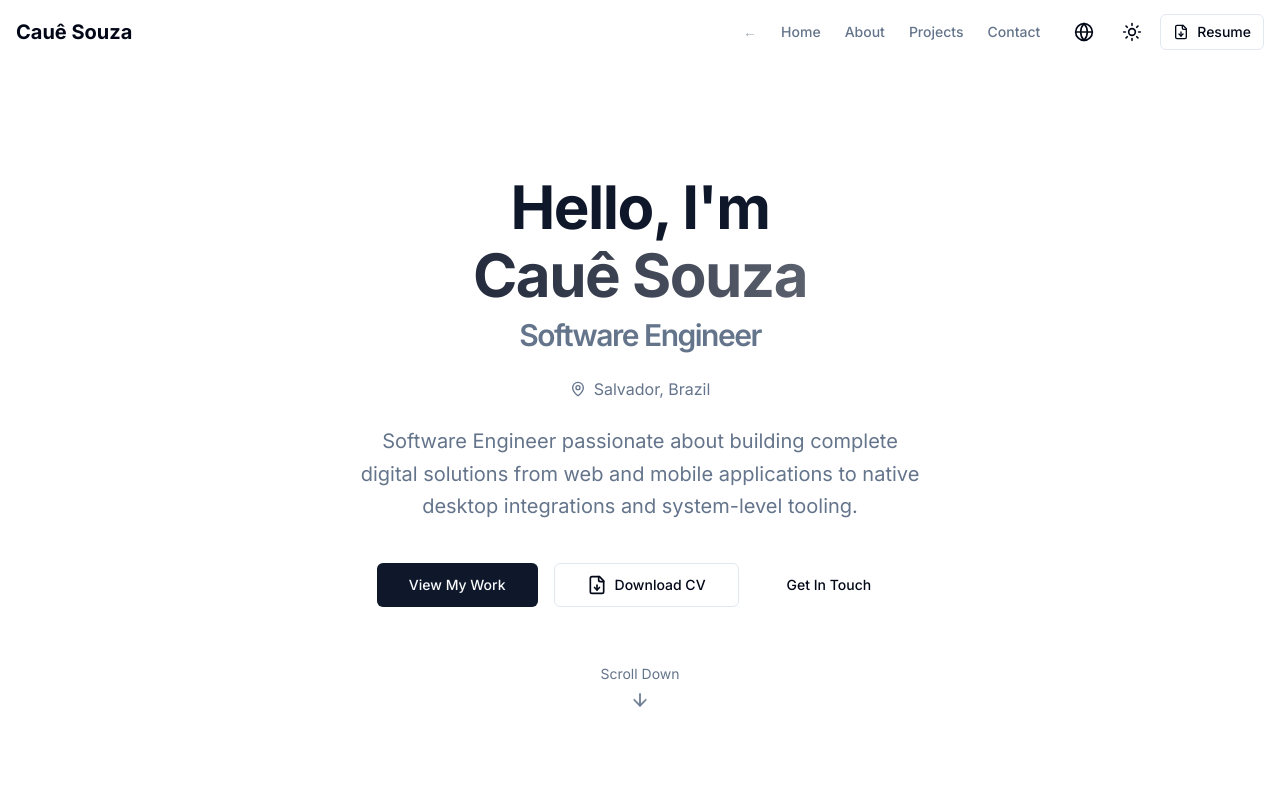
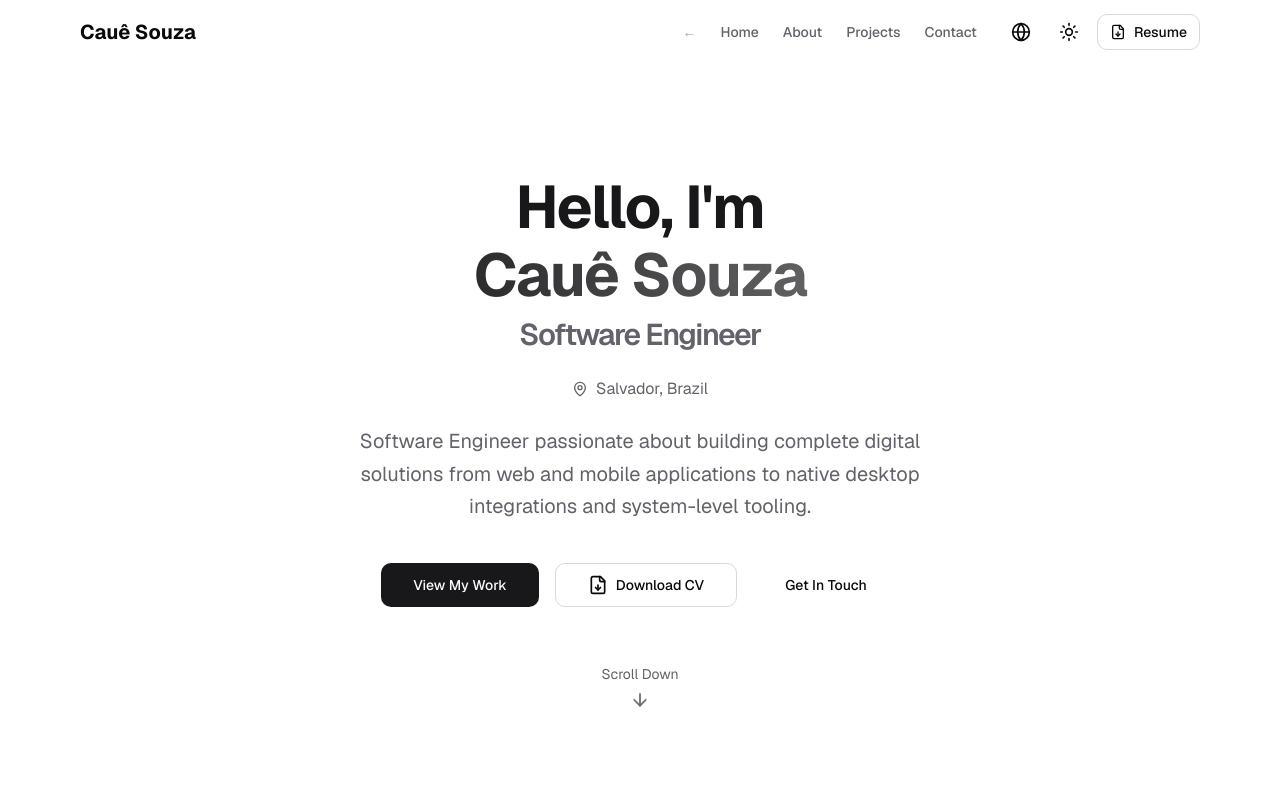
Before and after one commit to EuCaue/portfolio, a Next.js app: page /en in a window 1280 px wide. Shown: the top 800 px of the page. Built offline with nearby package versions, Linux system fonts and the light colour scheme.

Commit message:
feat: switch to zinc tokens, Geist and lazy motion

```diff
--- a/src/app/[locale]/layout.tsx
+++ b/src/app/[locale]/layout.tsx
@@ -1,13 +1,15 @@
 import type { Metadata, Viewport } from "next";
-import { Inter } from "next/font/google";
+import { Geist, Geist_Mono } from "next/font/google";
 import { notFound } from "next/navigation";
 import type { ReactNode } from "react";
+import { MotionProvider } from "@/components/common/motion-provider";
 import Navbar from "@/components/common/navbar";
 import { ThemeProvider } from "@/components/common/theme-provider";
 import { LanguageProvider } from "@/contexts/language-context";
 import "../globals.css";
 
-const inter = Inter({ subsets: ["latin"], variable: "--font-inter" });
+const sans = Geist({ subsets: ["latin"], variable: "--font-sans", display: "swap" });
+const mono = Geist_Mono({ subsets: ["latin"], variable: "--font-mono", display: "swap" });
 
 const LOCALES = ["en", "pt-br"];
 
@@ -97,7 +99,7 @@ export async function generateMetadata({
 export const viewport: Viewport = {
   themeColor: [
     { media: "(prefers-color-scheme: light)", color: "#ffffff" },
-    { media: "(prefers-color-scheme: dark)", color: "#020817" },
+    { media: "(prefers-color-scheme: dark)", color: "#09090b" },
   ],
 };
 
@@ -193,7 +195,7 @@ export default async function LocaleLayout({
         ></script>
       </head>
 
-      <body className={inter.className}>
+      <body className={`${sans.variable} ${mono.variable} font-sans`}>
         <ThemeProvider
           attribute="class"
           defaultTheme="system"
@@ -201,8 +203,16 @@ export default async function LocaleLayout({
           disableTransitionOnChange
         >
           <LanguageProvider initialLocale={locale}>
-            <Navbar />
-            {children}
+            <MotionProvider>
+              <a
+                href="#main"
+                className="sr-only focus:not-sr-only focus:fixed focus:left-4 focus:top-4 focus:z-[100] focus:rounded-md focus:bg-primary focus:px-4 focus:py-2 focus:text-sm focus:font-medium focus:text-primary-foreground"
+              >
+                {locale === "pt-br" ? "Pular para o conteúdo" : "Skip to content"}
+              </a>
+              <Navbar />
+              {children}
+            </MotionProvider>
           </LanguageProvider>
         </ThemeProvider>
       </body>
--- a/src/app/globals.css
+++ b/src/app/globals.css
@@ -5,64 +5,49 @@
 @layer base {
   :root {
     --background: 0 0% 100%;
-    --foreground: 222.2 84% 4.9%;
-
+    --foreground: 240 10% 3.9%;
     --card: 0 0% 100%;
-    --card-foreground: 222.2 84% 4.9%;
-
+    --card-foreground: 240 10% 3.9%;
     --popover: 0 0% 100%;
-    --popover-foreground: 222.2 84% 4.9%;
-
-    --primary: 222.2 47.4% 11.2%;
-    --primary-foreground: 210 40% 98%;
-
-    --secondary: 210 40% 96.1%;
-    --secondary-foreground: 222.2 47.4% 11.2%;
-
-    --muted: 210 40% 96.1%;
-    --muted-foreground: 215.4 16.3% 46.9%;
-
-    --accent: 210 40% 96.1%;
-    --accent-foreground: 222.2 47.4% 11.2%;
-
-    --destructive: 0 84.2% 60.2%;
-    --destructive-foreground: 210 40% 98%;
-
-    --border: 214.3 31.8% 91.4%;
-    --input: 214.3 31.8% 91.4%;
-    --ring: 222.2 84% 4.9%;
-
-    --radius: 0.5rem;
+    --popover-foreground: 240 10% 3.9%;
+    --primary: 240 5.9% 10%;
+    --primary-foreground: 0 0% 98%;
+    --secondary: 240 4.8% 95.9%;
+    --secondary-foreground: 240 5.9% 10%;
+    --muted: 240 4.8% 95.9%;
+    --muted-foreground: 240 3.8% 40%;
+    --accent: 240 4.8% 95.9%;
+    --accent-foreground: 240 5.9% 10%;
+    --destructive: 0 72% 42%;
+    --destructive-foreground: 0 0% 98%;
+    --success: 161 94% 26%;
+    --border: 240 5.9% 90%;
+    --input: 240 5.9% 86%;
+    --ring: 240 5.9% 10%;
+    --radius: 0.75rem;
   }
 
   .dark {
-    --background: 222.2 84% 4.9%;
-    --foreground: 210 40% 98%;
-
-    --card: 222.2 84% 4.9%;
-    --card-foreground: 210 40% 98%;
-
-    --popover: 222.2 84% 4.9%;
-    --popover-foreground: 210 40% 98%;
-
-    --primary: 210 40% 98%;
-    --primary-foreground: 222.2 47.4% 11.2%;
-
-    --secondary: 217.2 32.6% 17.5%;
-    --secondary-foreground: 210 40% 98%;
-
-    --muted: 217.2 32.6% 17.5%;
-    --muted-foreground: 215 20.2% 65.1%;
-
-    --accent: 217.2 32.6% 17.5%;
-    --accent-foreground: 210 40% 98%;
-
-    --destructive: 0 62.8% 30.6%;
-    --destructive-foreground: 210 40% 98%;
-
-    --border: 217.2 32.6% 17.5%;
-    --input: 217.2 32.6% 17.5%;
-    --ring: 212.7 26.8% 83.9%;
+    --background: 240 10% 3.9%;
+    --foreground: 0 0% 98%;
+    --card: 240 7% 6%;
+    --card-foreground: 0 0% 98%;
+    --popover: 240 7% 6%;
+    --popover-foreground: 0 0% 98%;
+    --primary: 0 0% 98%;
+    --primary-foreground: 240 5.9% 10%;
+    --secondary: 240 3.7% 15.9%;
+    --secondary-foreground: 0 0% 98%;
+    --muted: 240 3.7% 15.9%;
+    --muted-foreground: 240 5% 64.9%;
+    --accent: 240 3.7% 15.9%;
+    --accent-foreground: 0 0% 98%;
+    --destructive: 0 84% 70%;
+    --destructive-foreground: 240 10% 3.9%;
+    --success: 158 64% 52%;
+    --border: 240 3.7% 15.9%;
+    --input: 240 3.7% 22%;
+    --ring: 0 0% 98%;
   }
 }
 
@@ -70,7 +55,24 @@
   * {
     @apply border-border;
   }
+  html {
+    scroll-padding-top: 5rem;
+  }
+  @media (prefers-reduced-motion: no-preference) {
+    html {
+      scroll-behavior: smooth;
+    }
+  }
   body {
-    @apply bg-background text-foreground;
+    @apply bg-background text-foreground antialiased;
+    font-feature-settings: "ss01", "cv11";
+  }
+  ::selection {
+    background: hsl(var(--foreground));
+    color: hsl(var(--background));
+  }
+  :focus-visible {
+    outline: 2px solid hsl(var(--ring));
+    outline-offset: 2px;
   }
 }
--- /dev/null
+++ b/src/components/common/motion-provider.tsx
@@ -0,0 +1,12 @@
+"use client";
+
+import { domMax, LazyMotion, MotionConfig } from "framer-motion";
+import type { ReactNode } from "react";
+
+export function MotionProvider({ children }: { children: ReactNode }) {
+  return (
+    <LazyMotion features={domMax}>
+      <MotionConfig reducedMotion="user">{children}</MotionConfig>
+    </LazyMotion>
+  );
+}
--- a/tailwind.config.ts
+++ b/tailwind.config.ts
@@ -13,13 +13,18 @@ const config = {
   theme: {
     container: {
       center: true,
-      padding: "2rem",
+      padding: { DEFAULT: "1rem", md: "2rem" },
       screens: {
-        "2xl": "1400px",
+        "2xl": "1152px",
       },
     },
     extend: {
+      fontFamily: {
+        sans: ["var(--font-sans)", "system-ui", "sans-serif"],
+        mono: ["var(--font-mono)", "ui-monospace", "monospace"],
+      },
       colors: {
+        success: "hsl(var(--success))",
         border: "hsl(var(--border))",
         input: "hsl(var(--input))",
         ring: "hsl(var(--ring))",
```
